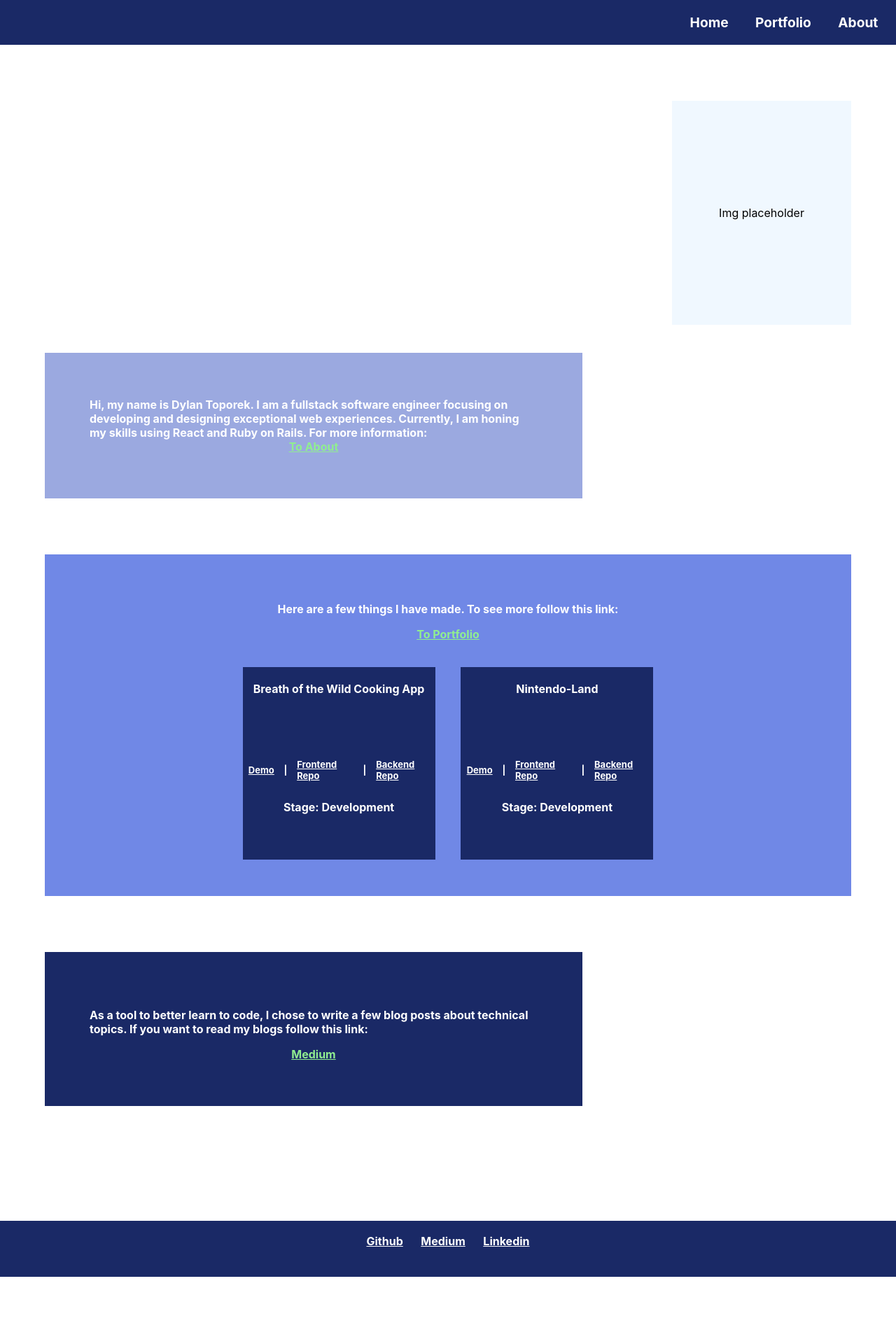
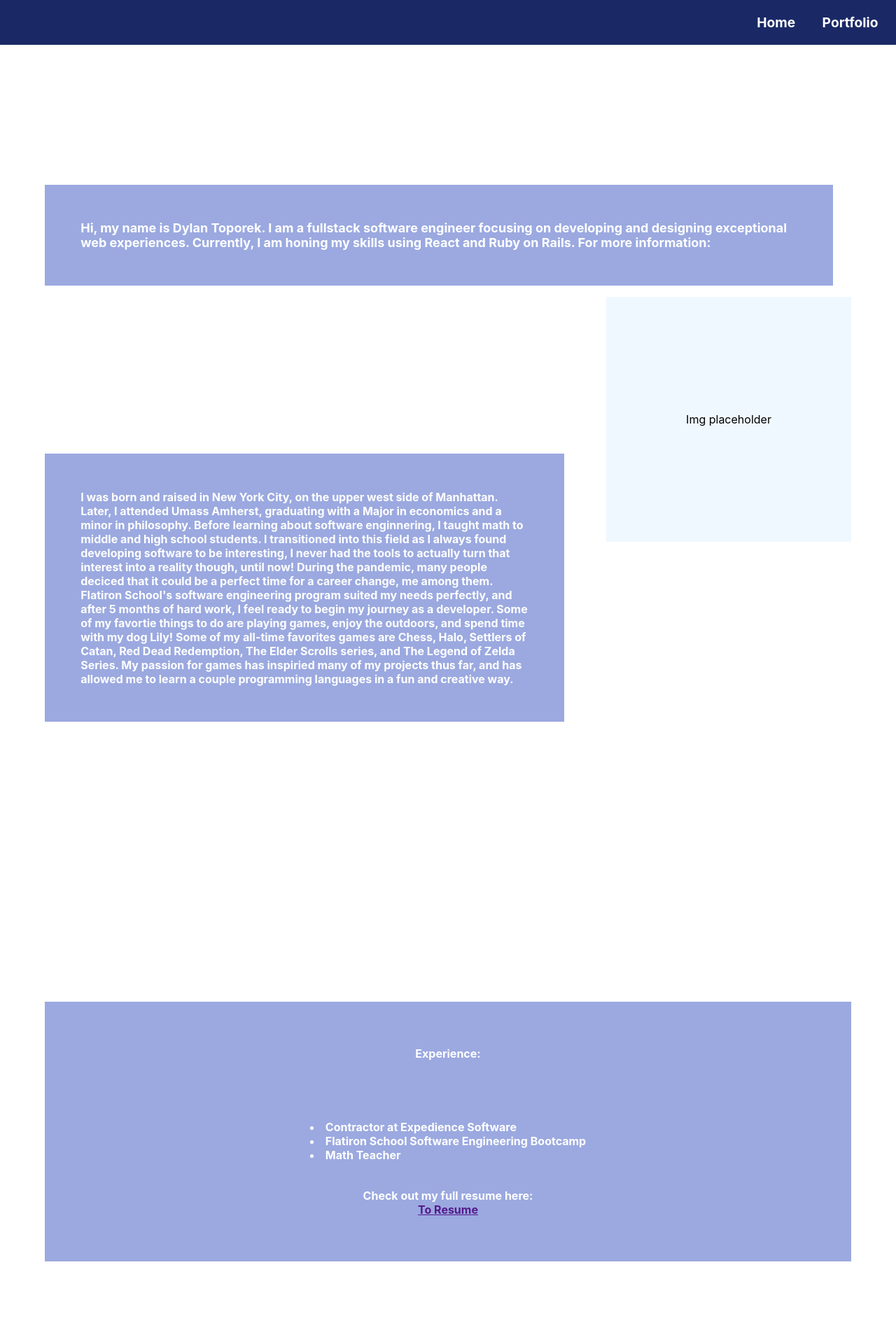
Before and after one commit to dylantoporek/portfolio-project, a React (Create React App) app: page / in a window 1280 px wide. Shown: the top 1920 px of the page at 70% size. Before the commit the page ends 1824 px from the top, so only its background shows below. Built offline with nearby package versions, Linux system fonts and the light colour scheme.

Commit message:
about page removed

```diff
--- a/src/App.css
+++ b/src/App.css
@@ -103,18 +103,23 @@
   top: 3%;
 }
 
-#home-page-img{
+
+#home-intro{
   position: relative;
-  align-self: flex-end;
+  align-self: flex-start;
+  width: 80%;
+  height: 35%;
+  top: 30%;
+  left: 5%;
+  background-color: #9BA9E0;
+  font-weight: bold;
+  font-size: large;
   display: flex;
-  right: 5%;
-  top: 15%;
-  height: 60%;
-  min-height: 40%;
-  width: 20%;
-  background-color: aliceblue;
+  flex-direction: column;
   justify-content: center;
   align-items: center;
+  padding: 4%;
+  color: white;
 }
 
 #home-about{
@@ -122,7 +127,7 @@
   align-self: flex-start;
   width: 50%;
   height: 35%;
-  top: 20%;
+  top: 60%;
   left: 5%;
   background-color: #9BA9E0;
   font-weight: bold;
@@ -130,8 +135,45 @@
   flex-direction: column;
   justify-content: center;
   align-items: center;
+  padding: 4%;
+  color: white;
+}
+
+#home-page-img{
+  position: absolute;
+  align-self: flex-end;
+  display: flex;
+  right: 5%;
+  top: 50%;
+  height: 350px;
+  width: 350px;
+  background-color: aliceblue;
+  justify-content: center;
+  align-items: center;
+}
+
+#home-experience{
+  position: relative;
+  align-self: flex-start;
+  width: 80%;
+  height: 35%;
+  top: 110%;
+  left: 5%;
+  background-color: #9BA9E0;
+  font-weight: bold;
+  display: flex;
+  flex-direction: column;
+  justify-content: space-evenly;
+  align-items: center;
   padding: 5%;
   color: white;
+}
+
+#home-experience-container{
+  position: relative;
+  top: 10%;
+  margin: 3%;
+  padding: 3%;
 }
 
 #home-projects{
@@ -139,7 +181,7 @@
   align-self: center;
   width: 80%;
   height: 45%;
-  top: 30%;
+  top: 140%;
   /* left: 5%; */
   background-color: #7088E6;;
   font-weight: bold;
@@ -188,11 +230,11 @@
 #home-blogs{
   position: relative;
   align-self: flex-start;
-  width: 50%;
+  width: 80%;
   height: 25%;
   left: 5%;
   background-color: #1A2966;;
-  top: 40%;
+  top: 170%;
   font-weight: bold;
   display: flex;
   flex-direction: column;
@@ -210,7 +252,7 @@
 
 #home-contact-bar{
   position: absolute;
-  bottom: -1000px;
+  bottom: -2000px;
   flex-grow: 1;
   justify-content: 'flex-end';
   width: 100%;
--- a/src/components/Navbar.js
+++ b/src/components/Navbar.js
@@ -18,10 +18,10 @@ function Navbar({selectedPage}){
             <NavLink id='selected-to-portfolio' to='/portfolio' onClick={handleScrollToTop}>Portfolio</NavLink>
             :
             <NavLink className='navLink' to='/portfolio' onClick={handleScrollToTop}>Portfolio</NavLink>}
-            {selectedPage === 'http://localhost:3000/about' ?
+            {/* {selectedPage === 'http://localhost:3000/about' ?
             <NavLink id='selected-to-about' to='/about' onClick={handleScrollToTop}>About</NavLink>
             :
-            <NavLink className='navLink' to='/about' onClick={handleScrollToTop}>About</NavLink>}
+            <NavLink className='navLink' to='/about' onClick={handleScrollToTop}>About</NavLink>} */}
         </div>
     )
 }
--- a/src/components/Pages/Home.js
+++ b/src/components/Pages/Home.js
@@ -47,14 +47,28 @@ function Home({changePage}){
 
     return (
         <div id='home-container'>
+
+
+            <div id='home-intro'>
+               Hi, my name is Dylan Toporek. I am a fullstack software engineer focusing on developing and designing exceptional web experiences. Currently, I am honing my skills using React and Ruby on Rails. For more information:
+            </div>
+
+            <div id='home-about'>
+            I was born and raised in New York City, on the upper west side of Manhattan. Later, I attended Umass Amherst, graduating with a Major in economics and a minor in philosophy. Before learning about software enginnering, I taught math to middle and high school students. I transitioned into this field as I always found developing software to be interesting, I never had the tools to actually turn that interest into a reality though, until now! During the pandemic, many people deciced that it could be a perfect time for a career change, me among them. Flatiron School's software engineering program suited my needs perfectly, and after 5 months of hard work, I feel ready to begin my journey as a developer. Some of my favortie things to do are playing games, enjoy the outdoors, and spend time with my dog Lily! Some of my all-time favorites games are Chess, Halo, Settlers of Catan, Red Dead Redemption, The Elder Scrolls series, and The Legend of Zelda Series. My passion for games has inspiried many of my projects thus far, and has allowed me to learn a couple programming languages in a fun and creative way.
+            </div>
             <div id='home-page-img'>
                 Img placeholder
             </div>
 
-            <div id='home-about'>
-               Hi, my name is Dylan Toporek. I am a fullstack software engineer focusing on developing and designing exceptional web experiences. Currently, I am honing my skills using React and Ruby on Rails. For more information:
-                <a className='home-link' href="/about">To About</a>
-
+            <div id='home-experience'>
+                Experience:
+                <div id='home-experience-container'>
+                    <li>Contractor at Expedience Software</li>
+                    <li>Flatiron School Software Engineering Bootcamp</li>
+                    <li>Math Teacher</li>
+                </div>
+                Check out my full resume here:
+                <a href=''>To Resume</a>
             </div>
 
             <div id='home-projects'>
```
